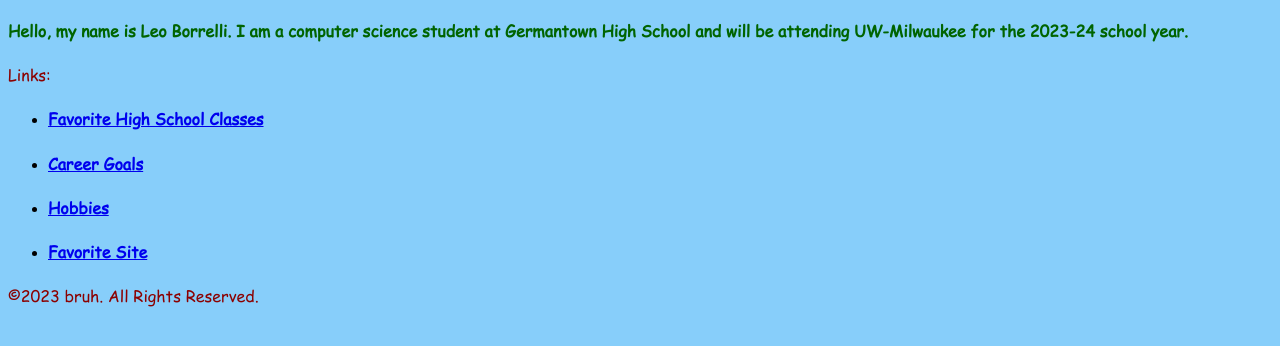
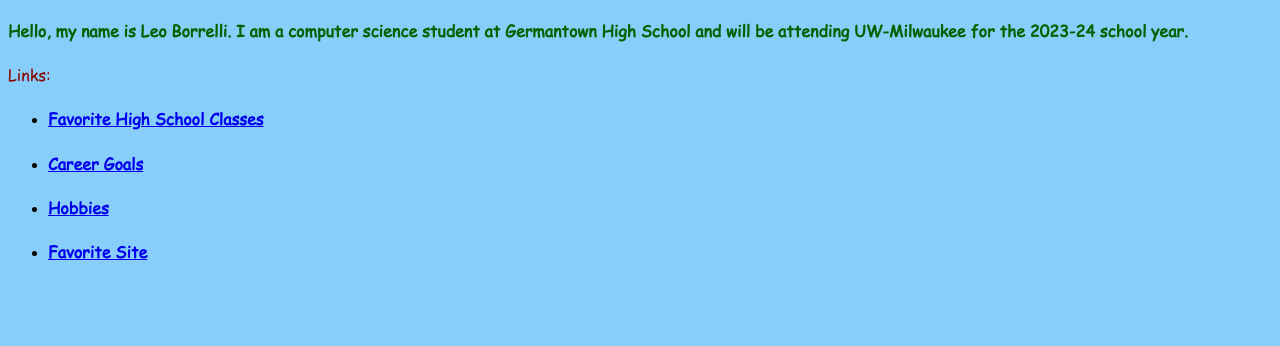
Before and after one commit to 6syx/compsci-site, a plain HTML site: page index.html in a window 1280 px wide. Shown: the part 68-414 px from the top of the page. Drawn offline with Linux system fonts and the light colour scheme.

Commit message:
remvoe copyright

```diff
--- a/index.html
+++ b/index.html
@@ -18,7 +18,5 @@
       <li><h4><a href="hobbies.html">Hobbies</a></h4></li>
       <li><h4><a href="favsite.html">Favorite Site</a></h4></li>
     </ul>
-      <!--Footer-->
-      <p>©2023 bruh. All Rights Reserved.</p>
  </body>
 </html>
```
